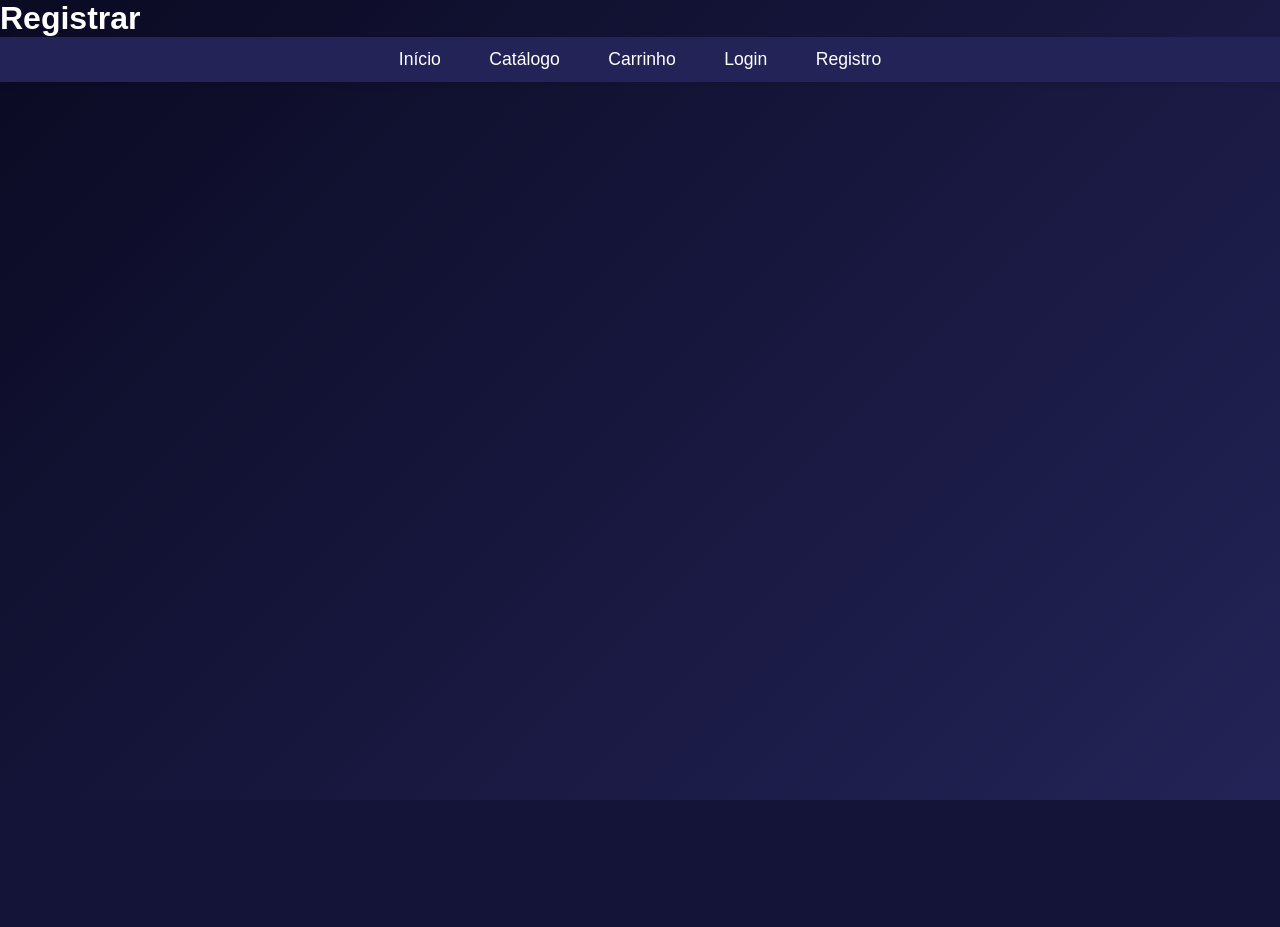
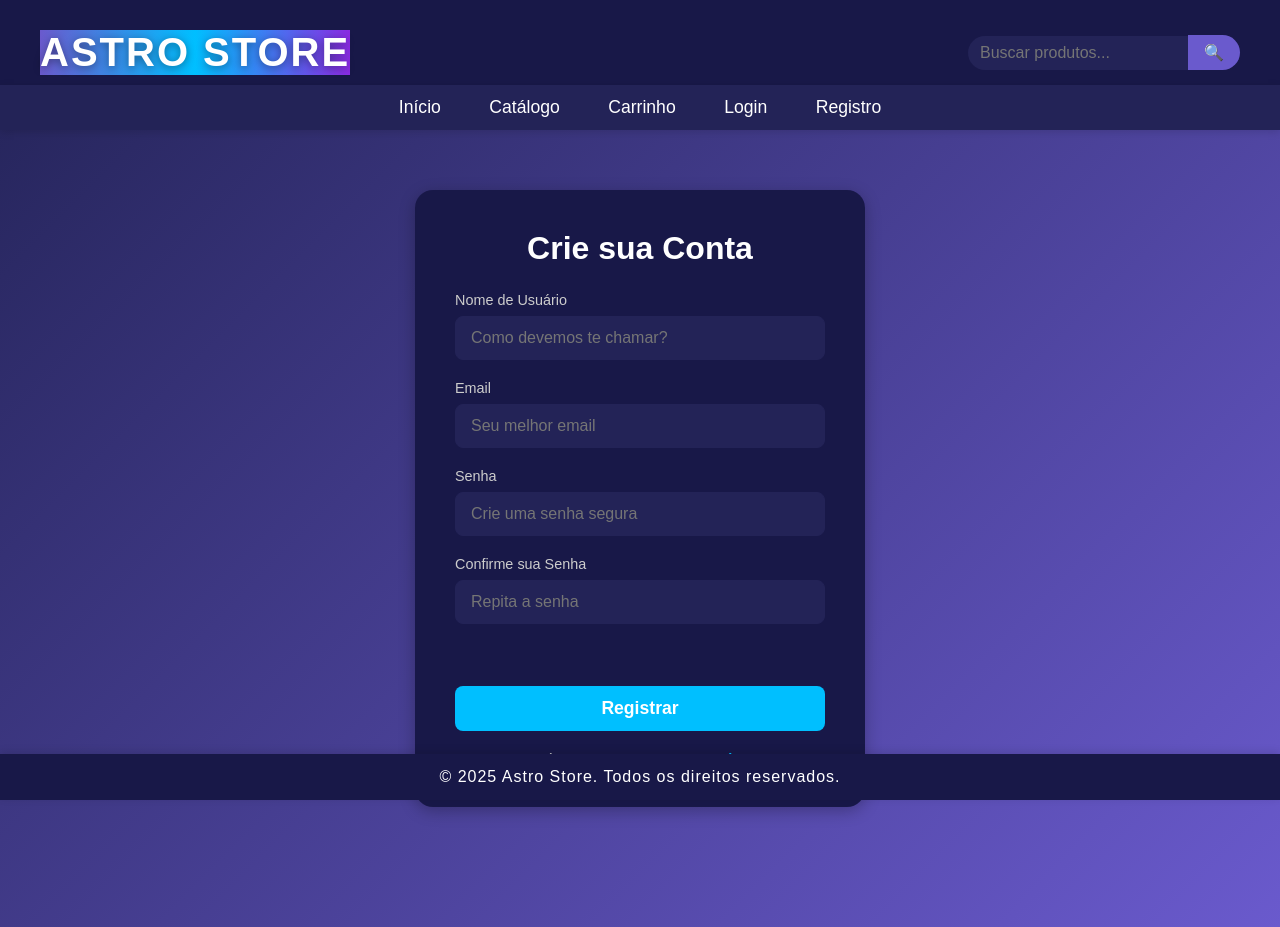
Before and after one commit to vinimarqess/AstroStore, a PHP site: page /Telas/registro.html in a window 1280 px wide. Before the commit the page ends 800 px from the top, so only its background shows below. Run offline with PHP 8.4, Linux system fonts and the light colour scheme.

Commit message:
Adição de telas de login e registro

```diff
--- a/Telas/Registro.html
+++ b/Telas/Registro.html
@@ -2,12 +2,16 @@
 <html lang="pt-br">
 <head>
     <meta charset="UTF-8">
-    <title>Registro</title>
-    <link rel="stylesheet" href="css/style.css">
-    <script src="pronpt.js"></script>
+    <title>Registro - Astro Store</title>
+    <link rel="stylesheet" href="../css/style.css">
 </head>
-<body>
-    <h1>Registrar</h1>
+<body class="catalogo-bg"> <header class="header">
+        <span class="astro-title">ASTRO STORE</span>
+        <form class="search-bar" action="#" method="get">
+            <input type="text" placeholder="Buscar produtos..." name="q">
+            <button type="submit">🔍</button>
+        </form>
+    </header>
     <nav>
         <a href="TelaInicial.html">Início</a>
         <a href="catalogo.html">Catálogo</a>
@@ -15,6 +19,35 @@
         <a href="login.html">Login</a>
         <a href="registro.html">Registro</a>
     </nav>
-    <!-- Formulário de registro -->
+
+    <div class="auth-container">
+        <form id="registerForm" class="auth-form">
+            <h1>Crie sua Conta</h1>
+            <div class="input-group">
+                <label for="registerUsername">Nome de Usuário</label>
+                <input type="text" id="registerUsername" placeholder="Como devemos te chamar?" required>
+            </div>
+            <div class="input-group">
+                <label for="registerEmail">Email</label>
+                <input type="email" id="registerEmail" placeholder="Seu melhor email" required>
+            </div>
+            <div class="input-group">
+                <label for="registerPassword">Senha</label>
+                <input type="password" id="registerPassword" placeholder="Crie uma senha segura" required>
+            </div>
+             <div class="input-group">
+                <label for="confirmPassword">Confirme sua Senha</label>
+                <input type="password" id="confirmPassword" placeholder="Repita a senha" required>
+            </div>
+            <div id="errorMessage" class="error-message"></div>
+            <button type="submit" class="auth-btn">Registrar</button>
+            <p class="switch-form">Já tem uma conta? <a href="login.html">Faça Login</a></p>
+        </form>
+    </div>
+    <footer>
+        &copy; 2025 Astro Store. Todos os direitos reservados.
+    </footer>
+
+    <script src="pronpt.js"></script>
 </body>
 </html>
--- a/Telas/pronpt.js
+++ b/Telas/pronpt.js
@@ -133,3 +133,54 @@ document.addEventListener('DOMContentLoaded', function() {
         if (e.target === this) fecharModalProduto();
     });
 });
+
+// Telas de registro e login (Nathan)
+
+
+// Adiciona os novos listeners dentro do 'DOMContentLoaded' para garantir que a página carregou
+document.addEventListener('DOMContentLoaded', function() {
+
+    // Lógica para o formulário de REGISTRO
+    const registerForm = document.getElementById('registerForm');
+    if(registerForm) {
+        registerForm.addEventListener('submit', function(event) {
+            event.preventDefault(); // Impede o envio do formulário
+
+            const password = document.getElementById('registerPassword').value;
+            const confirmPassword = document.getElementById('confirmPassword').value;
+            const errorMessageDiv = document.getElementById('errorMessage');
+
+            // Limpa erros anteriores
+            errorMessageDiv.textContent = '';
+
+            if (password.length < 6) {
+                errorMessageDiv.textContent = 'A senha deve ter no mínimo 6 caracteres.';
+                return;
+            }
+
+            if (password !== confirmPassword) {
+                errorMessageDiv.textContent = 'As senhas não coincidem!';
+                return;
+            }
+
+            // Se tudo estiver certo
+            alert('Conta criada com sucesso!');
+            window.location.href = 'login.html'; // Redireciona para a página de login
+        });
+    }
+
+    // Lógica para o formulário de LOGIN
+    const loginForm = document.getElementById('loginForm');
+    if(loginForm) {
+        loginForm.addEventListener('submit', function(event) {
+            event.preventDefault(); // Impede o envio do formulário
+
+            const email = document.getElementById('loginEmail').value;
+
+            // Simulação de login
+            alert(`Login bem-sucedido! Bem-vindo(a), ${email}!`);
+            window.location.href = 'TelaInicial.html'; // Redireciona para a página inicial
+        });
+    }
+
+});
--- a/css/style.css
+++ b/css/style.css
@@ -594,3 +594,99 @@ body.catalogo-bg {
         height: 90px;
     }
 }
+
+/* Estilos para Login e Registro - Nathan */
+
+.auth-container {
+    display: flex;
+    justify-content: center;
+    align-items: center;
+    padding: 60px 20px;
+    min-height: calc(100vh - 250px); /* Calcula altura para empurrar o footer */
+}
+
+.auth-form {
+    width: 100%;
+    max-width: 450px;
+    background: #181848;
+    padding: 40px;
+    border-radius: 18px;
+    box-shadow: 0 4px 16px #0004;
+    text-align: center;
+}
+
+.auth-form h1 {
+    font-size: 2rem;
+    margin-bottom: 25px;
+    color: #fff;
+}
+
+.auth-form .input-group {
+    margin-bottom: 20px;
+    text-align: left;
+}
+
+.auth-form .input-group label {
+    display: block;
+    color: #ccc;
+    margin-bottom: 8px;
+    font-size: 0.9rem;
+}
+
+.auth-form .input-group input {
+    width: 100%;
+    padding: 12px 15px;
+    border-radius: 8px;
+    border: 1px solid #232357;
+    outline: none;
+    background: #232357;
+    color: #fff;
+    font-size: 1rem;
+    transition: background 0.2s, border-color 0.2s;
+}
+
+.auth-form .input-group input:focus {
+    background: #2e2e6a;
+    border-color: #6a5acd;
+}
+
+.auth-btn {
+    width: 100%;
+    padding: 12px;
+    background: #00bfff;
+    color: #fff;
+    border: none;
+    border-radius: 8px;
+    font-size: 1.1rem;
+    font-weight: bold;
+    cursor: pointer;
+    transition: background 0.2s;
+    margin-top: 10px;
+}
+
+.auth-btn:hover {
+    background: #6a5acd;
+}
+
+.switch-form {
+    margin-top: 20px;
+    font-size: 0.9rem;
+    color: #ccc;
+}
+
+.switch-form a {
+    color: #00bfff;
+    text-decoration: none;
+    font-weight: bold;
+}
+
+.switch-form a:hover {
+    text-decoration: underline;
+}
+
+.error-message {
+    color: #ff4d4d;
+    margin-bottom: 15px;
+    min-height: 1.2em;
+    font-size: 0.9rem;
+}
```
Also changed, not shown: Telas/Login.html (+33 -9 lines).
